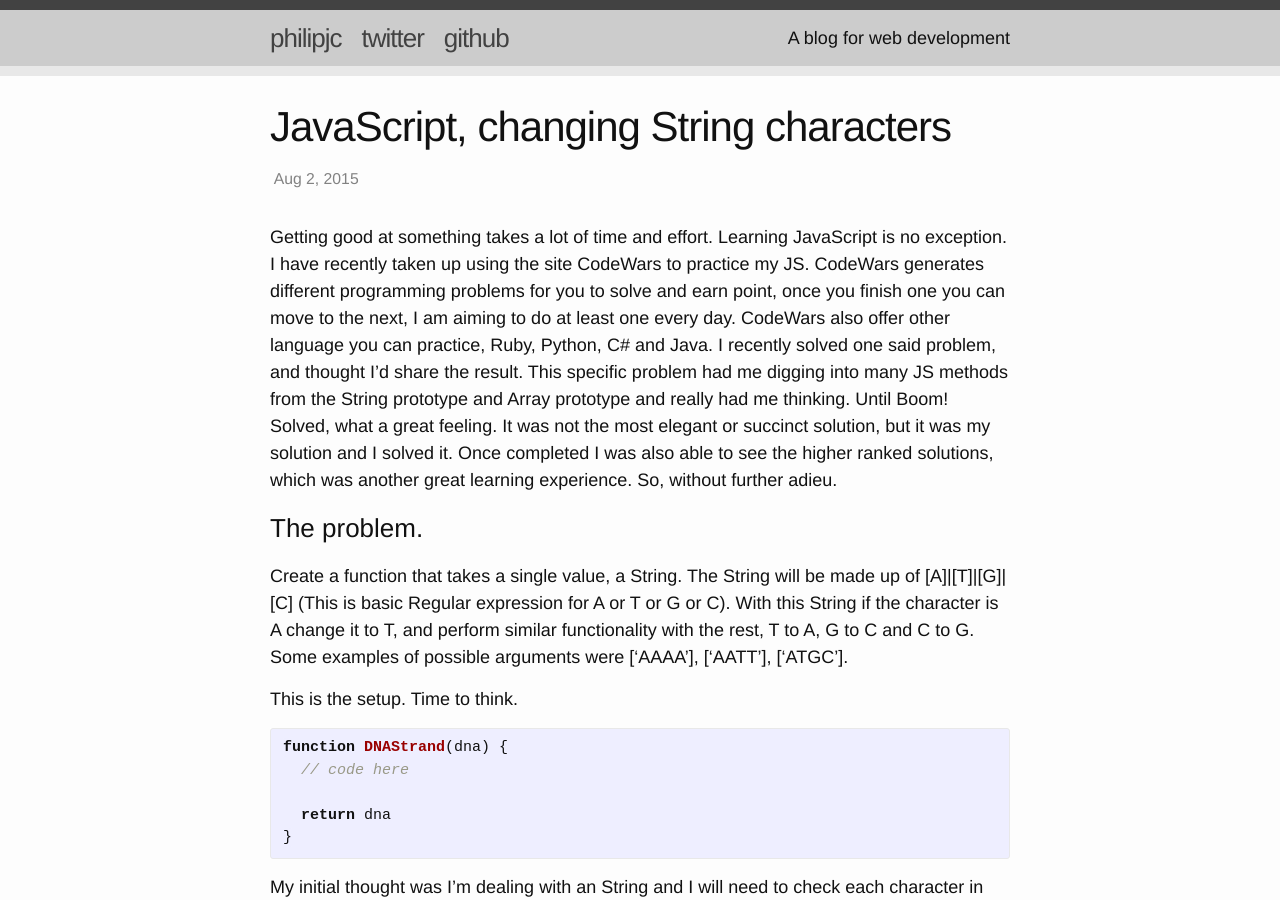
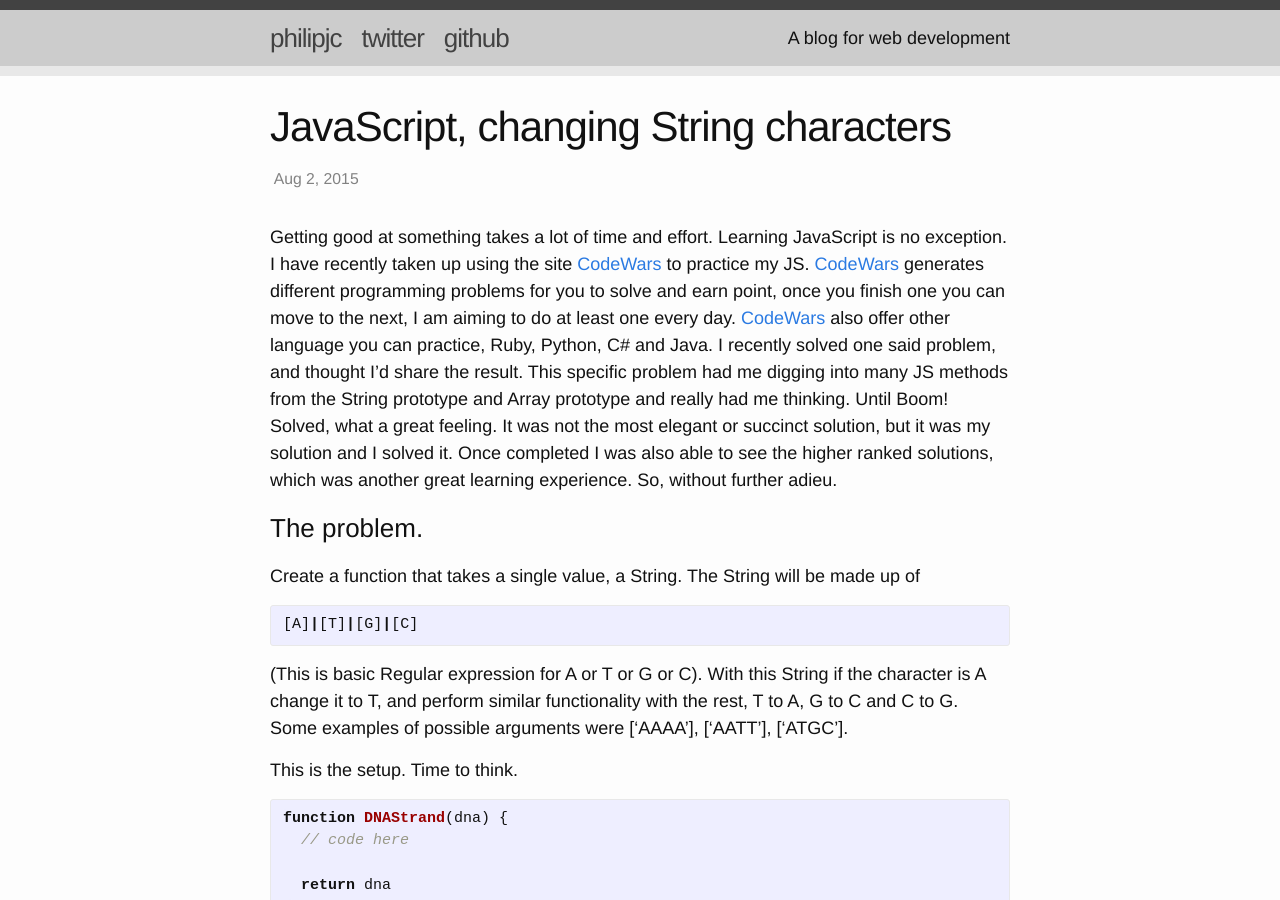
Before and after one commit to philipjc/old_philipjc, a Jekyll site: the page built from _posts/2015-08-02-JavaScript-Replacing-characters.markdown, in a window 1280 px wide and 900 px high. Built offline with Jekyll 4.4.1, drawn with Linux system fonts in a browser that asks for light colours; comment, search, counter and statistics services are not loaded; some of the changed text lies outside the part shown.

Commit message:
page link fix

```diff
--- a/_posts/2015-08-02-JavaScript-Replacing-characters.markdown
+++ b/_posts/2015-08-02-JavaScript-Replacing-characters.markdown
@@ -5,11 +5,16 @@ date:   2015-08-02 17:53:05
 categories: Posts 3
 ---
 Getting good at something takes a lot of time and effort. Learning JavaScript is no exception.
-I have recently taken up using the site CodeWars to practice my JS. CodeWars generates different programming problems for you to solve and earn point, once you finish one you can move to the next, I am aiming to do at least one every day. CodeWars also offer other language you can practice, Ruby, Python, C# and Java.
+I have recently taken up using the site [CodeWars] to practice my JS. [CodeWars] generates different programming problems for you to solve and earn point, once you finish one you can move to the next, I am aiming to do at least one every day. [CodeWars] also offer other language you can practice, Ruby, Python, C# and Java.
 I recently solved one said problem, and thought I'd share the result. This specific problem had me digging into many JS methods from the String prototype and Array prototype and really had me thinking. Until Boom! Solved, what a great feeling. It was not the most elegant or succinct solution, but it was my solution and I solved it. Once completed I was also able to see the higher ranked solutions, which was another great learning experience. So, without further adieu.
 
 ### The problem.
-Create a function that takes a single value, a String. The String will be made up of [A]|[T]|[G]|[C] (This is basic Regular expression for A or T or G or C). With this String if the character is A change it to T, and perform similar functionality with the rest, T to A, G to C and C to G. Some examples of possible arguments were ['AAAA'], ['AATT'], ['ATGC'].
+Create a function that takes a single value, a String. The String will be made up of
+{%highlight js%}
+[A]|[T]|[G]|[C]
+{% endhighlight %}
+(This is basic Regular expression for A or T or G or C).
+With this String if the character is A change it to T, and perform similar functionality with the rest, T to A, G to C and C to G. Some examples of possible arguments were ['AAAA'], ['AATT'], ['ATGC'].
 
 This is the setup. Time to think.
 {%highlight js%}
@@ -338,7 +343,7 @@ function DNAStrand(dna){
 console.log(DNAStrand('ATTGC'));
 {% endhighlight %}
 
-After multiple test cases my functions were working. I clicked run inside the CodeWars editor and passed all three test cases! I was super happy!
+After multiple test cases my functions were working. I clicked run inside the [CodeWars] editor and passed all three test cases! I was super happy!
 Not only did I pass, but as I mentioned at the start I got see the better solutions.
 The result I took away from the experience was very satisfying, it was my solution and I worked it out and at the same time got to know better some JS Methods. I also understand the more experienced solution and have learned from it. Here it is.
 
@@ -355,9 +360,9 @@ Return the result of a key value from an Object! So easy once you see it :)
 Well I hope you have enjoyed reading this experience of mine. Until next time!
 
 All of these Methods are attached to their prototype Objects, Sting.prototype, Array.prototype.
-Thanks to the great website of MDN I have access to all of this knowledge and references to JavaScript.
+Thanks to the great website of [MDN] I have access to all of this knowledge and references to JavaScript.
 
 You will notice I have not used the newer ES6 syntax in this post. I feel more people are still familiar with ES5 way of writing and this would be more understandable to a wider audience.
 
-[CodeWars]: http://www.codewars.com
+[CodeWars]: http://www.[CodeWars].com
 [MDN]: https://developer.mozilla.org
```
